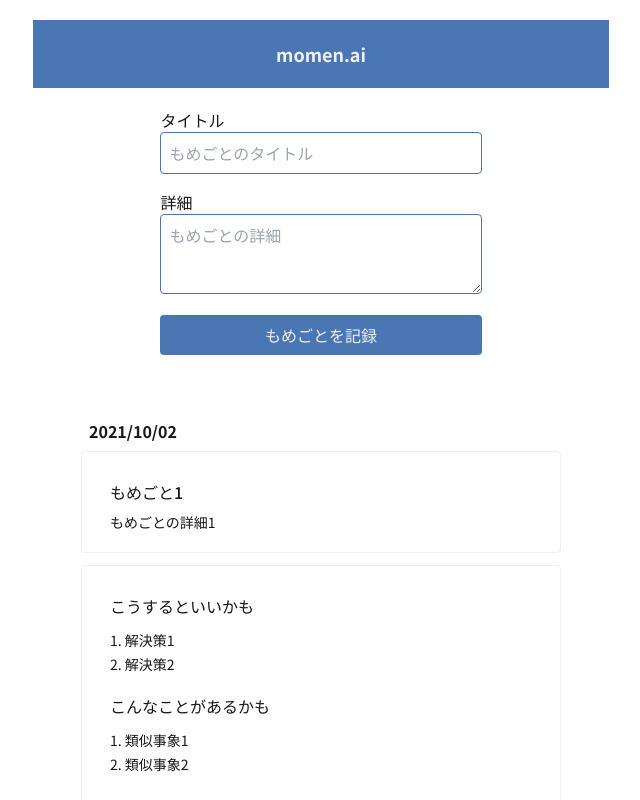
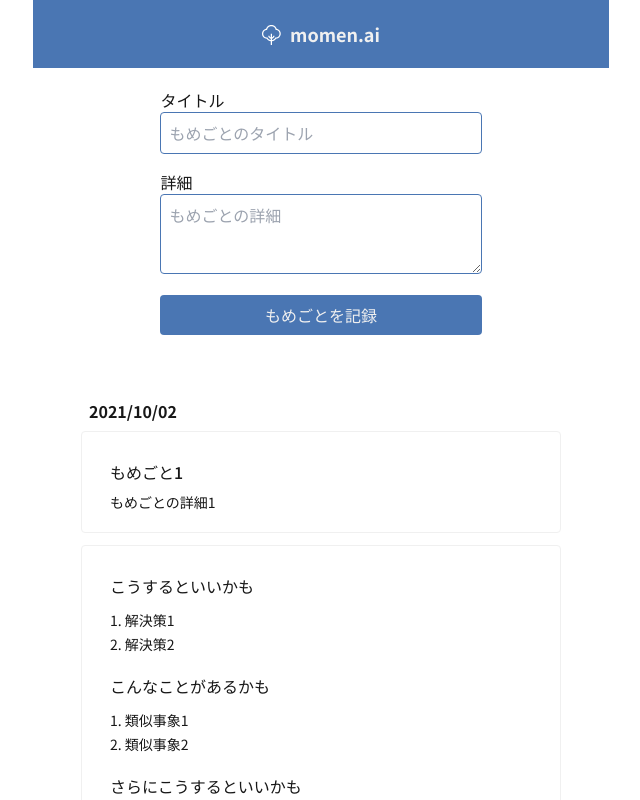
Before and after one commit to MapGeoSafari/momenai, a Next.js app: page / in a window 1280 px wide. Shown: the top 800 px of the page, without its empty margins (319-959 px from the left). Built offline with nearby package versions, Linux system fonts and the light colour scheme.

Commit message:
add logo

```diff
--- a/app/components/Header.tsx
+++ b/app/components/Header.tsx
@@ -3,7 +3,8 @@ import React, { ReactElement } from "react";
 
 function Header(): ReactElement {
   return (
-    <header className="w-full bg-bg-main text-text-main text-center p-5 m-5 text-lg font-bold">
+    <header className="w-full bg-bg-main text-text-main text-center p-5 mb-5 text-lg font-bold flex items-center justify-center">
+      <img src="/logo.svg" alt="momen.ai" className="w-5 h-5 mr-2 mt-0.5" />
       momen.ai
     </header>
   );
```
Also changed, not shown: public/logo.svg (added).
